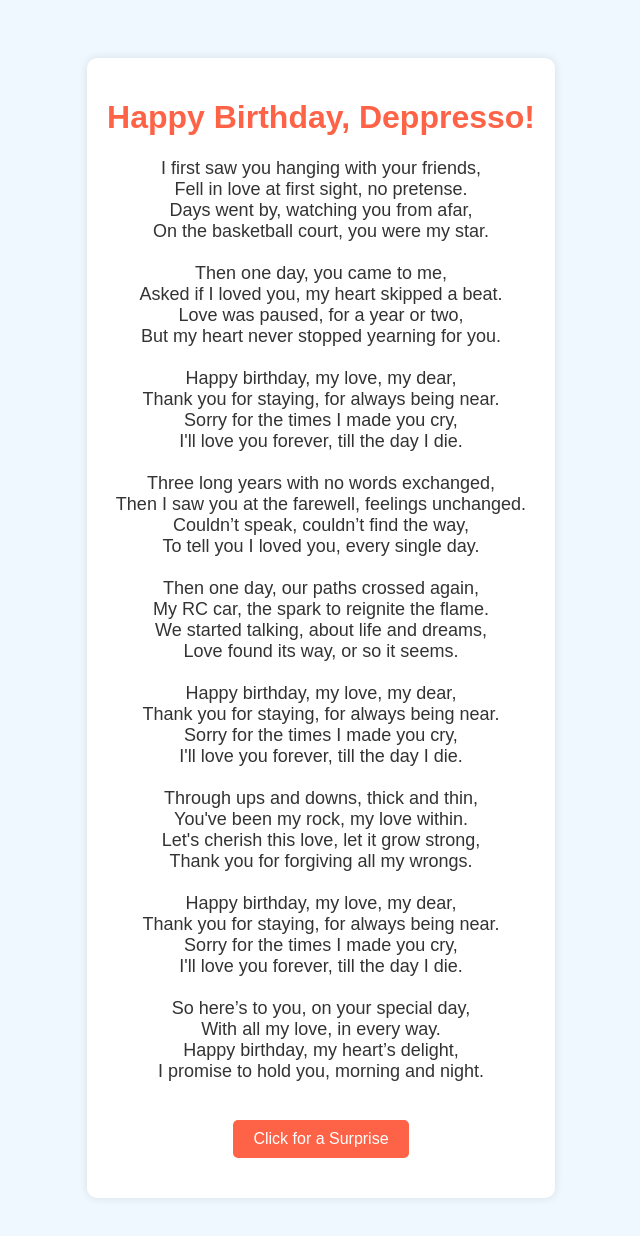
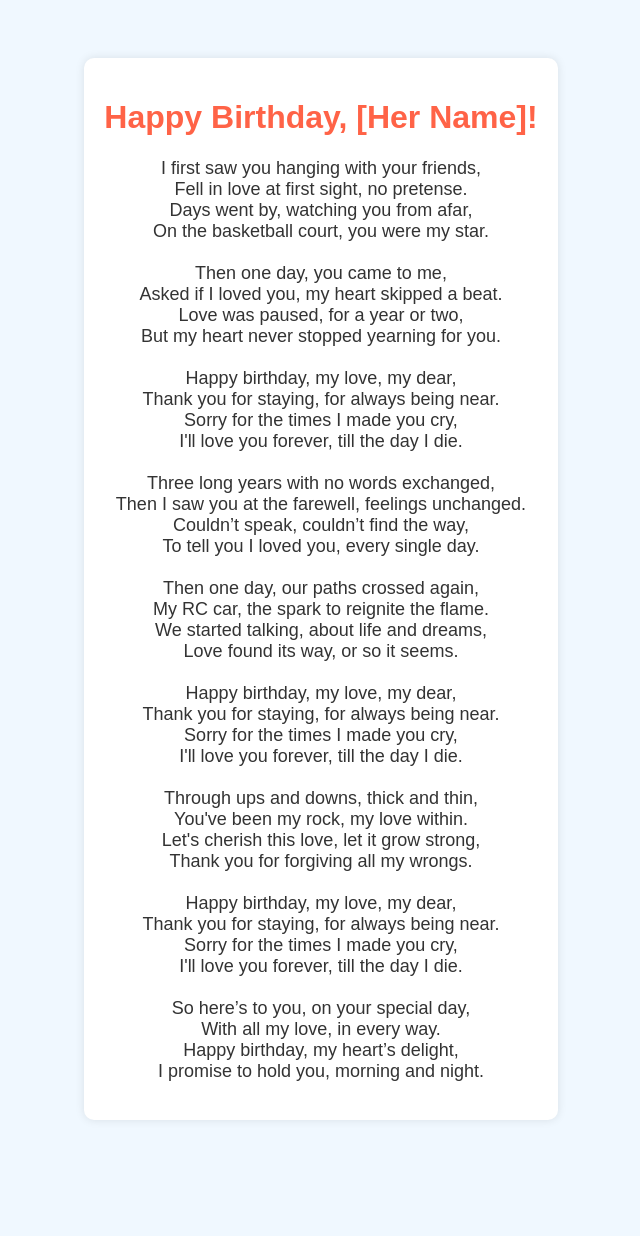
Before and after one commit to naman341/birthday, a plain HTML site: page index.html in a window 1280 px wide. Shown: the whole page, without its empty margins (319-959 px from the left). After the commit the page ends 1178 px from the top, so only its background shows below. Drawn offline with Linux system fonts and the light colour scheme.

Commit message:
Update index.html

```diff
--- a/index.html
+++ b/index.html
@@ -8,7 +8,7 @@
 </head>
 <body>
     <div class="container">
-        <h1>Happy Birthday, Deppresso!</h1>
+        <h1>Happy Birthday, [Her Name]!</h1>
         <p>
             I first saw you hanging with your friends,<br>
             Fell in love at first sight, no pretense.<br>
@@ -55,7 +55,6 @@
             Happy birthday, my heart’s delight,<br>
             I promise to hold you, morning and night.
         </p>
-        <button id="balloonButton" onclick="startAnimation()">Click for a Surprise</button>
         <button id="sketchButton" style="display:none;" onclick="showSketch()">Another Surprise</button>
     </div>
     <div id="balloon-container" class="balloon-container"></div>
```
